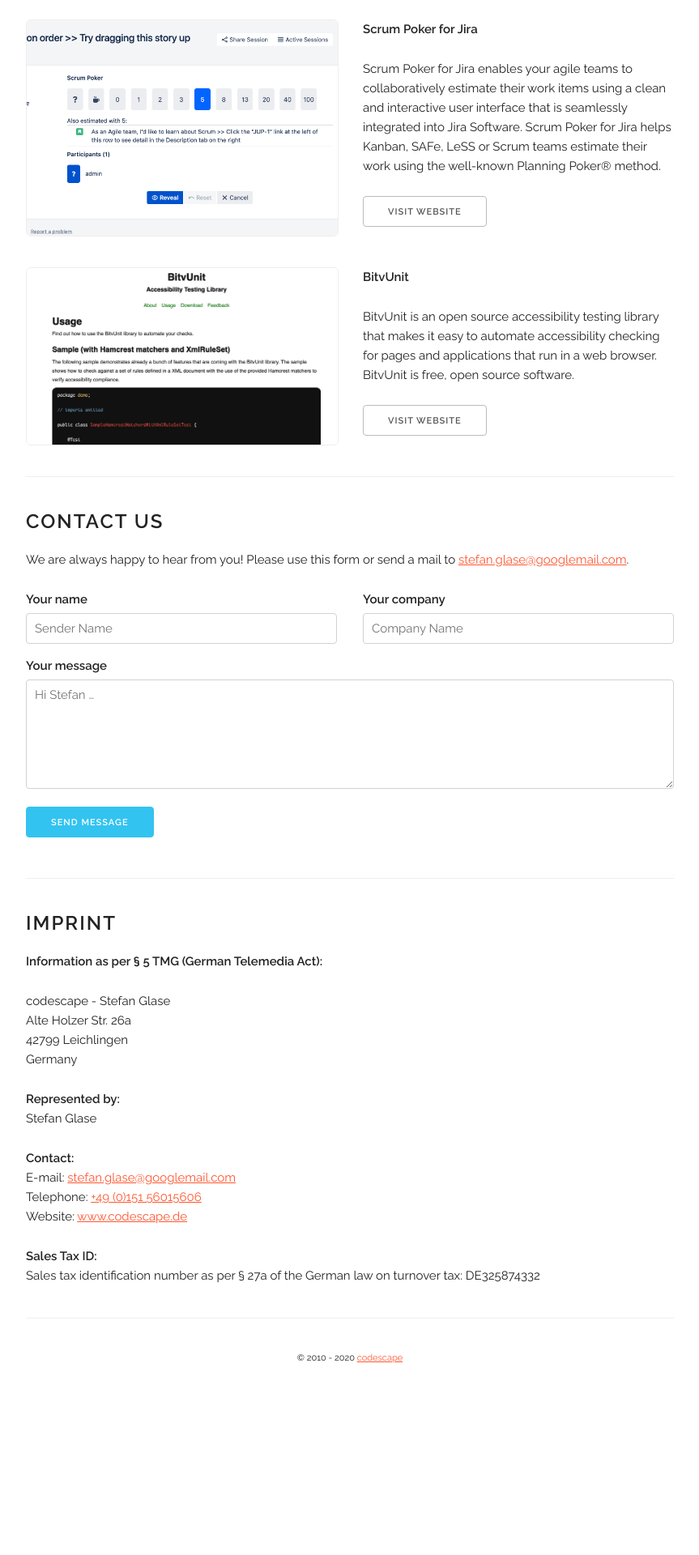
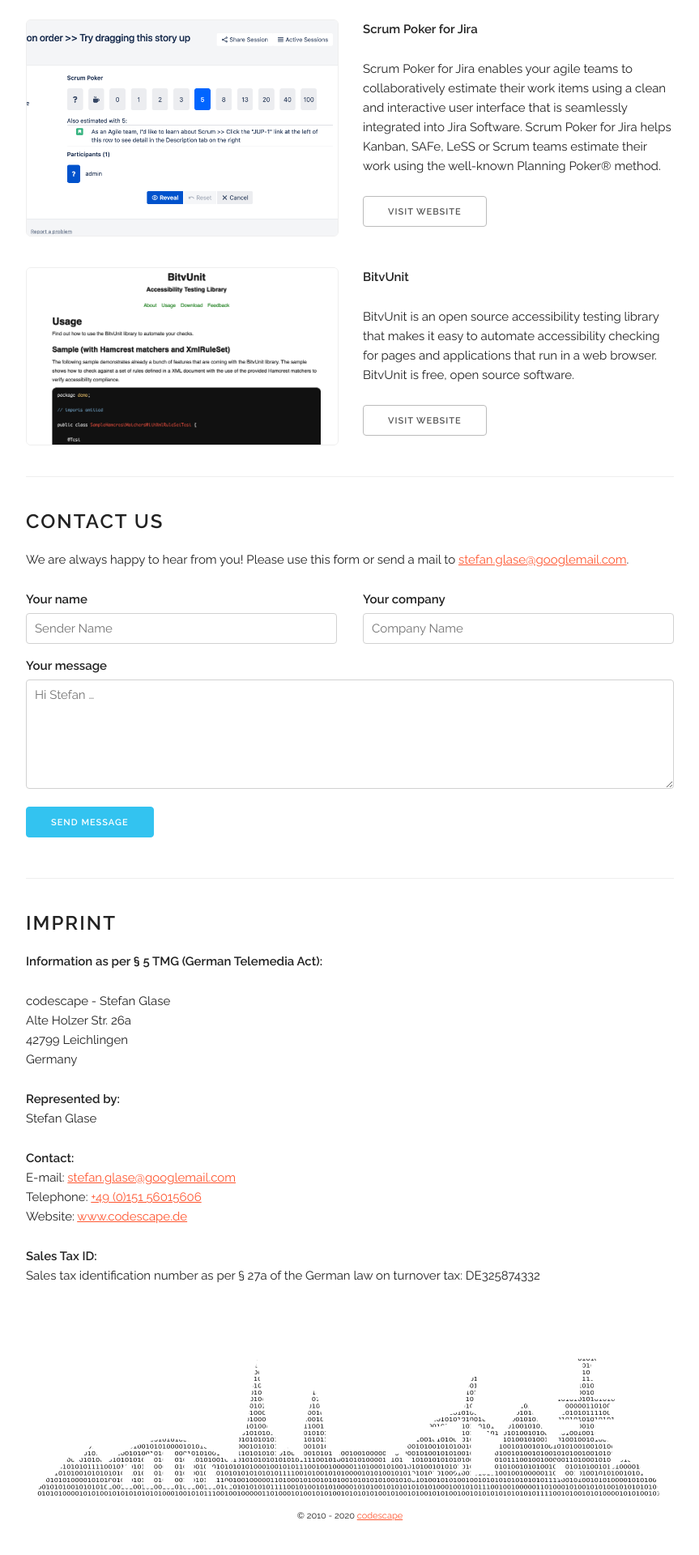
Before and after one commit to codescape/codescape.de, a Jekyll site: the page built from index.html, in a window 1280 px wide. Shown: the part 686-2606 px from the top of the page at 81% size, without its empty margins (208-1071 px from the left). Built offline with Jekyll 4.4.1, drawn with Linux system fonts in a browser that asks for light colours; nearby versions of some CDN libraries; before the commit the page ends 2412 px from its top, so only the background shows below that.

Commit message:
add skyline of Leichlingen in footer

```diff
--- a/_layouts/default.html
+++ b/_layouts/default.html
@@ -42,6 +42,7 @@
     {{content}}
 
     <div class="docs-section footer">
+        <img class="skyline" src="/images/skyline-leichlingen.png" alt="binary skyline of Leichlingen"/>
         <p>&copy; 2010 - <script>document.write(new Date().getFullYear())</script> <a href="/imprint">codescape</a></p>
     </div>
 
--- a/css/custom.css
+++ b/css/custom.css
@@ -47,6 +47,9 @@
     border-top: 1px solid #eee;
     padding: 4rem 0 0;
     margin-bottom: 0; }
+
+.docs-section.footer {
+    border-top: 0; }
 
 .docs-section table {
     width: 100%; }
```
Also changed, not shown: etc/codescape-skyline/skyline-leichlingen-original.png (added), images/skyline-leichlingen.png (added), 1 other file.
